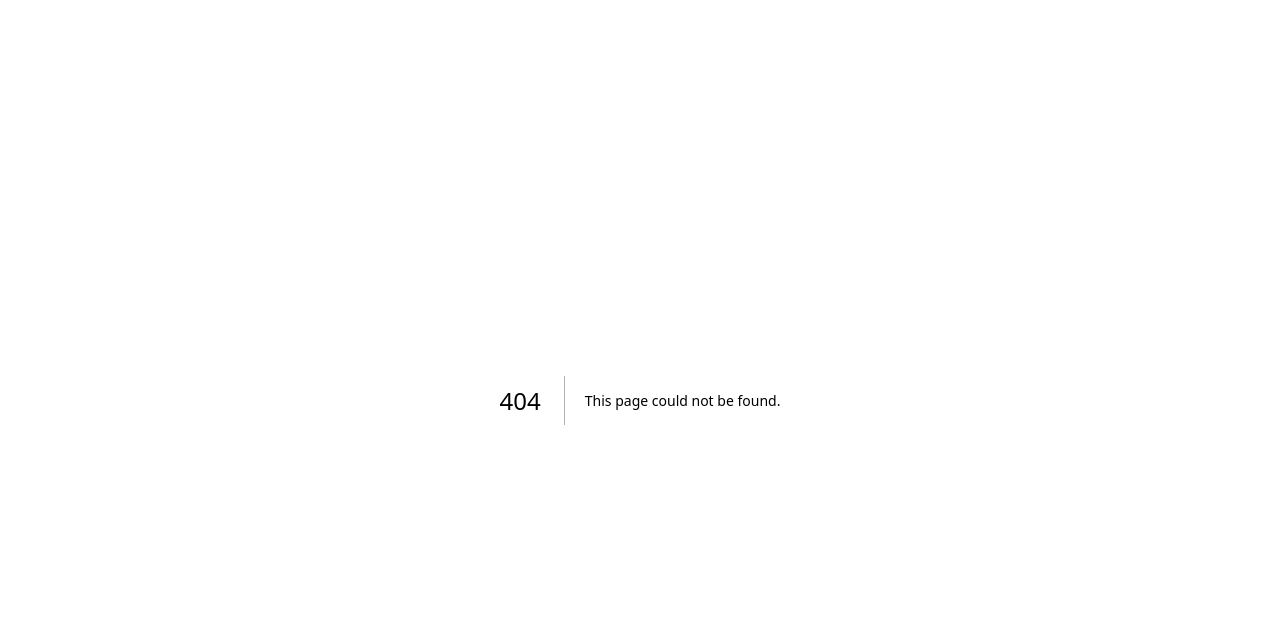
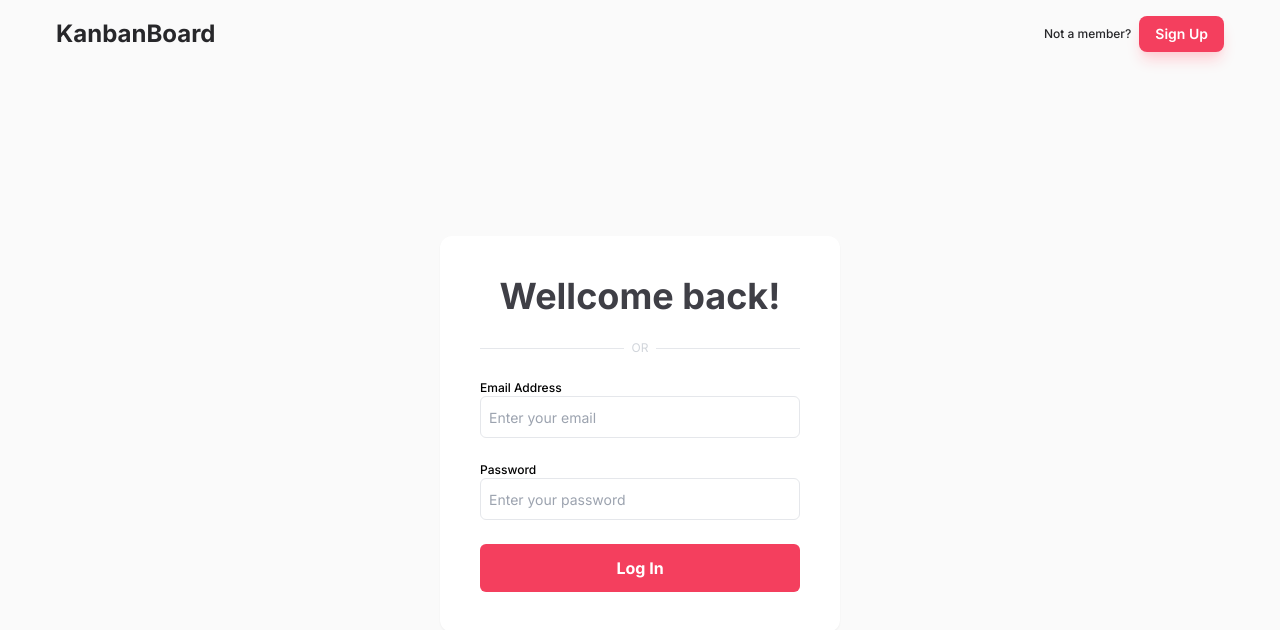
Before and after one commit to matheus55391/kanban-board-web, a Next.js app: page /login in a window 1280 px wide. Before the commit this address had no page. Shown: the top 630 px of the page. Built offline with nearby package versions, Linux system fonts and the light colour scheme.

Commit message:
tela de login

```diff
--- /dev/null
+++ b/src/app/login/page.tsx
@@ -0,0 +1,63 @@
+import React from "react";
+
+const LoginPage: React.FC = () => {
+  return (
+    <div className="flex flex-col h-screen bg-zinc-50">
+      <header className=" text-zinc-800 p-4 md:px-14 flex justify-between items-center">
+        <h1 className="text-2xl font-bold">KanbanBoard</h1>
+        <div className="flex flex-row space-x-2 items-center">
+          <p className="text-xs font-medium text-zinc-800">Not a member?</p>
+          <button className="text-white bg-rose-500 px-4 py-2 rounded-lg shadow-lg shadow-rose-200 text-sm font-semibold">
+            Sign Up
+          </button>
+        </div>
+      </header>
+
+      <main className="flex-grow flex flex-col items-center text-center justify-center">
+        <div className="flex flex-col bg-white p-10 rounded-xl shadow-sm space-y-2">
+          <h1 className="text-4xl font-bold mb-4 text-zinc-700">
+            Wellcome back!
+          </h1>
+          <div className="w-80">
+            <form className="space-y-6 ">
+
+              <div className="flex flex-row items-center space-x-2">
+                <div className="w-full flex flex-row space-x-2 bg-gray-200 h-[0.5px]" />
+                <span className="text-xs text-gray-300">OR</span>
+                <div className="w-full flex flex-row space-x-2 bg-gray-200 h-[0.5px]" />
+              </div>
+              <div className="flex flex-col align-baseline text-left">
+                <span className="text-xs font-medium ">Email Address</span>
+                <input
+                  type="email"
+                  id="email"
+                  name="email"
+                  className="p-2 border rounded-md placeholder:text-sm"
+                  placeholder="Enter your email"
+                />
+              </div>
+              <div className="flex flex-col align-baseline text-left">
+                <span className="text-xs font-medium ">Password</span>
+                <input
+                  type="password"
+                  id="password"
+                  name="password"
+                  className="p-2 border rounded-md placeholder:text-sm"
+                  placeholder="Enter your password"
+                />
+              </div>
+              <button
+                type="submit"
+                className="w-full bg-rose-500 hover:bg-rose-600 text-white font-bold py-3 px-6 rounded-md transition-all"
+              >
+                Log In
+              </button>
+            </form>
+          </div>
+        </div>
+      </main>
+    </div>
+  );
+};
+
+export default LoginPage;
--- a/src/app/page.tsx
+++ b/src/app/page.tsx
@@ -1,6 +1,5 @@
 import Link from "next/link";
 import React from "react";
-import { BiRightIndent } from "react-icons/bi";
 import { FaArrowRight } from "react-icons/fa";
 
 const Page: React.FC = () => {
@@ -10,12 +9,16 @@ const Page: React.FC = () => {
         <h1 className="text-2xl font-bold">KanbanBoard</h1>
         <div className="flex gap-4">
           <div className="text-black border  rounded-xl p-1 px-1  flex flex-row space-x-1 text-sm ">
-            <button className="hover:bg-gray-200 p-2 rounded-xl px-2 transition-all text-sm font-medium">
-              Log in
-            </button>
-            <button className="text-white rounded-xl bg-rose-500 transition-all hover:bg-rose-600 font-medium text-sm px-2">
-              Sign Up
-            </button>
+            <Link href="/login">
+              <button className="hover:bg-gray-200 p-2 rounded-xl px-2 transition-all text-sm font-medium">
+                Log in
+              </button>
+            </Link>
+            <Link href="/login">
+              <button className="text-white rounded-xl bg-rose-500 h-full transition-all hover:bg-rose-600 font-medium text-sm px-2">
+                Sign Up
+              </button>
+            </Link>
           </div>
         </div>
       </header>
```
